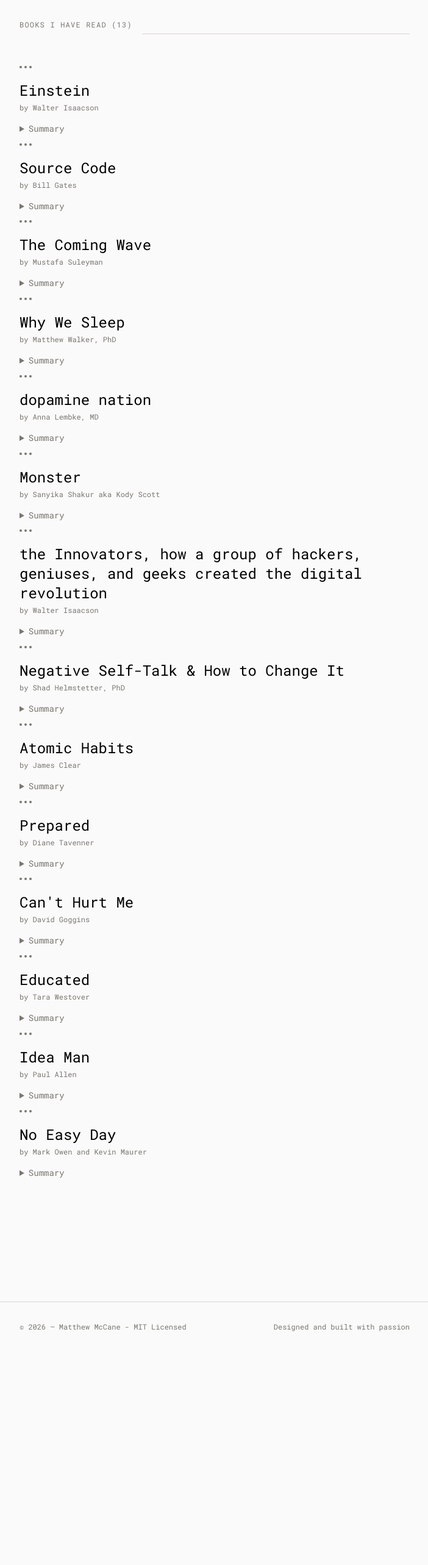
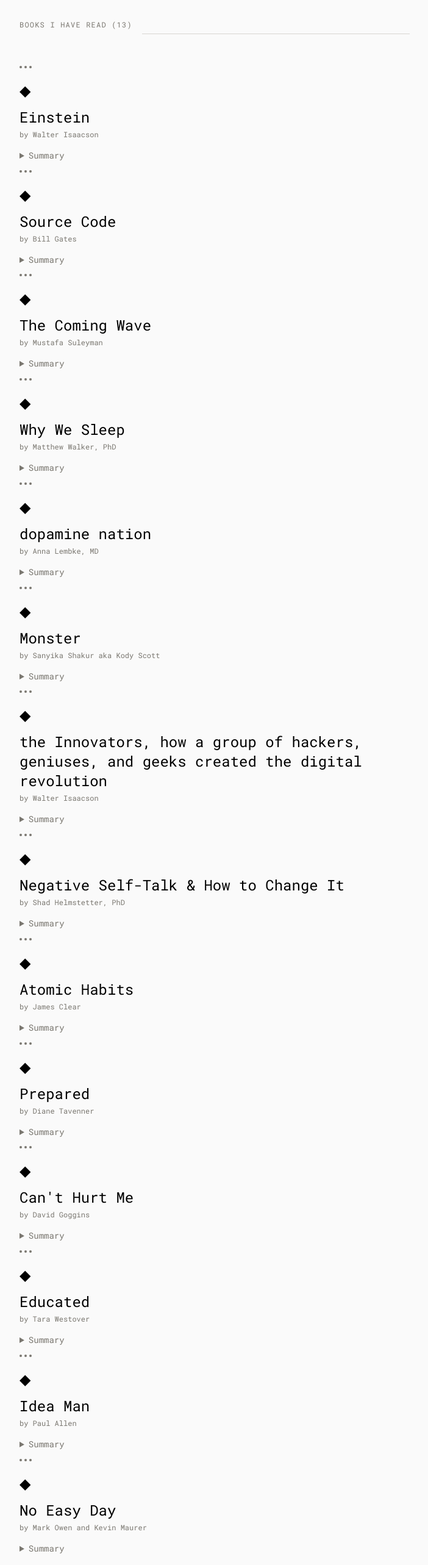
Before and after one commit to DakuwoN/itsMattMcCane, a Next.js app: page /books in a window 1280 px wide. Shown: the part 800-3366 px from the top of the page at 61% size, without its empty margins (288-990 px from the left). Before the commit the page ends 3015 px from the top, so only its background shows below. Built offline with nearby package versions, Linux system fonts and the light colour scheme.

Commit message:
update books page

```diff
--- a/src/app/books/page.tsx
+++ b/src/app/books/page.tsx
@@ -77,6 +77,7 @@ export default function Books() {
                 </div>
 
                 <article className="py-2">
+                    <span className="text-muted text-2xl block mb-3" style={{ color: '#000000' }}>◆</span>
                     <h3 className="font-serif text-2xl text-text mb-1">Einstein</h3>
                     <p className="font-mono text-xs text-muted mb-4">by Walter Isaacson</p>
                     <details className="font-mono text-sm text-muted leading-relaxed cursor-pointer">
@@ -99,6 +100,7 @@ export default function Books() {
                 </div>
 
                 <article className="py-2">
+                    <span className="text-muted text-2xl block mb-3" style={{ color: '#000000' }}>◆</span>
                     <h3 className="font-serif text-2xl text-text mb-1">Source Code</h3>
                     <p className="font-mono text-xs text-muted mb-4">by Bill Gates</p>
                     <details className="font-mono text-sm text-muted leading-relaxed cursor-pointer">
@@ -120,6 +122,7 @@ export default function Books() {
                 </div>
 
                 <article className="py-2">
+                    <span className="text-muted text-2xl block mb-3" style={{ color: '#000000' }}>◆</span>
                     <h3 className="font-serif text-2xl text-text mb-1">The Coming Wave</h3>
                     <p className="font-mono text-xs text-muted mb-4">by Mustafa Suleyman</p>
                     <details className="font-mono text-sm text-muted leading-relaxed cursor-pointer">
@@ -141,6 +144,7 @@ export default function Books() {
                 </div>
 
                 <article className="py-2">
+                    <span className="text-muted text-2xl block mb-3" style={{ color: '#000000' }}>◆</span>
                     <h3 className="font-serif text-2xl text-text mb-1">Why We Sleep</h3>
                     <p className="font-mono text-xs text-muted mb-4">by Matthew Walker, PhD</p>
                     <details className="font-mono text-sm text-muted leading-relaxed cursor-pointer">
@@ -160,6 +164,7 @@ export default function Books() {
                 </div>
 
                 <article className="py-2">
+                    <span className="text-muted text-2xl block mb-3" style={{ color: '#000000' }}>◆</span>
                     <h3 className="font-serif text-2xl text-text mb-1">dopamine nation</h3>
                     <p className="font-mono text-xs text-muted mb-4">by Anna Lembke, MD</p>
                     <details className="font-mono text-sm text-muted leading-relaxed cursor-pointer">
@@ -181,6 +186,7 @@ export default function Books() {
                 </div>
 
                 <article className="py-2">
+                    <span className="text-muted text-2xl block mb-3" style={{ color: '#000000' }}>◆</span>
                     <h3 className="font-serif text-2xl text-text mb-1">Monster</h3>
                     <p className="font-mono text-xs text-muted mb-4">by Sanyika Shakur aka Kody Scott</p>
                     <details className="font-mono text-sm text-muted leading-relaxed cursor-pointer">
@@ -204,6 +210,7 @@ export default function Books() {
 
 
                 <article className="py-2">
+                    <span className="text-muted text-2xl block mb-3" style={{ color: '#000000' }}>◆</span>
                     <h3 className="font-serif text-2xl text-text mb-1">the Innovators, how a group of hackers, geniuses,
                         and geeks created the digital revolution
                     </h3>
@@ -227,6 +234,7 @@ export default function Books() {
                 </div>
 
                 <article className="py-2">
+                    <span className="text-muted text-2xl block mb-3" style={{ color: '#000000' }}>◆</span>
                     <h3 className="font-serif text-2xl text-text mb-1">Negative Self-Talk & How to Change It</h3>
                     <p className="font-mono text-xs text-muted mb-4">by Shad Helmstetter, PhD</p>
                     <details className="font-mono text-sm text-muted leading-relaxed cursor-pointer">
@@ -250,6 +258,7 @@ export default function Books() {
                 </div>
 
                 <article className="py-2">
+                    <span className="text-muted text-2xl block mb-3" style={{ color: '#000000' }}>◆</span>
                     <h3 className="font-serif text-2xl text-text mb-1">Atomic Habits</h3>
                     <p className="font-mono text-xs text-muted mb-4">by James Clear </p>
                     <details className="font-mono text-sm text-muted leading-relaxed cursor-pointer">
@@ -269,6 +278,7 @@ export default function Books() {
                 </div>
 
                 <article className="py-2">
+                    <span className="text-muted text-2xl block mb-3" style={{ color: '#000000' }}>◆</span>
                     <h3 className="font-serif text-2xl text-text mb-1">Prepared</h3>
                     <p className="font-mono text-xs text-muted mb-4">by Diane Tavenner</p>
                     <details className="font-mono text-sm text-muted leading-relaxed cursor-pointer">
@@ -289,6 +299,7 @@ export default function Books() {
                 </div>
 
                 <article className="py-2">
+                    <span className="text-muted text-2xl block mb-3" style={{ color: '#000000' }}>◆</span>
                     <h3 className="font-serif text-2xl text-text mb-1">Can't Hurt Me</h3>
                     <p className="font-mono text-xs text-muted mb-4">by David Goggins</p>
                     <details className="font-mono text-sm text-muted leading-relaxed cursor-pointer">
@@ -311,6 +322,7 @@ export default function Books() {
                 </div>
 
                 <article className="py-2">
+                    <span className="text-muted text-2xl block mb-3" style={{ color: '#000000' }}>◆</span>
                     <h3 className="font-serif text-2xl text-text mb-1">Educated</h3>
                     <p className="font-mono text-xs text-muted mb-4">by Tara Westover</p>
                     <details className="font-mono text-sm text-muted leading-relaxed cursor-pointer">
@@ -331,6 +343,7 @@ export default function Books() {
                 </div>
 
                 <article className="py-2">
+                    <span className="text-muted text-2xl block mb-3" style={{ color: '#000000' }}>◆</span>
                     <h3 className="font-serif text-2xl text-text mb-1">Idea Man</h3>
                     <p className="font-mono text-xs text-muted mb-4">by Paul Allen</p>
                     <details className="font-mono text-sm text-muted leading-relaxed cursor-pointer">
@@ -354,6 +367,7 @@ export default function Books() {
                 </div>
 
                 <article className="py-2">
+                    <span className="text-muted text-2xl block mb-3" style={{ color: '#000000' }}>◆</span>
                     <h3 className="font-serif text-2xl text-text mb-1">No Easy Day</h3>
                     <p className="font-mono text-xs text-muted mb-4">by Mark Owen and Kevin Maurer </p>
                     <details className="font-mono text-sm text-muted leading-relaxed cursor-pointer">
```
Also changed, not shown: src/app/globals.css (line endings or trailing spaces).
